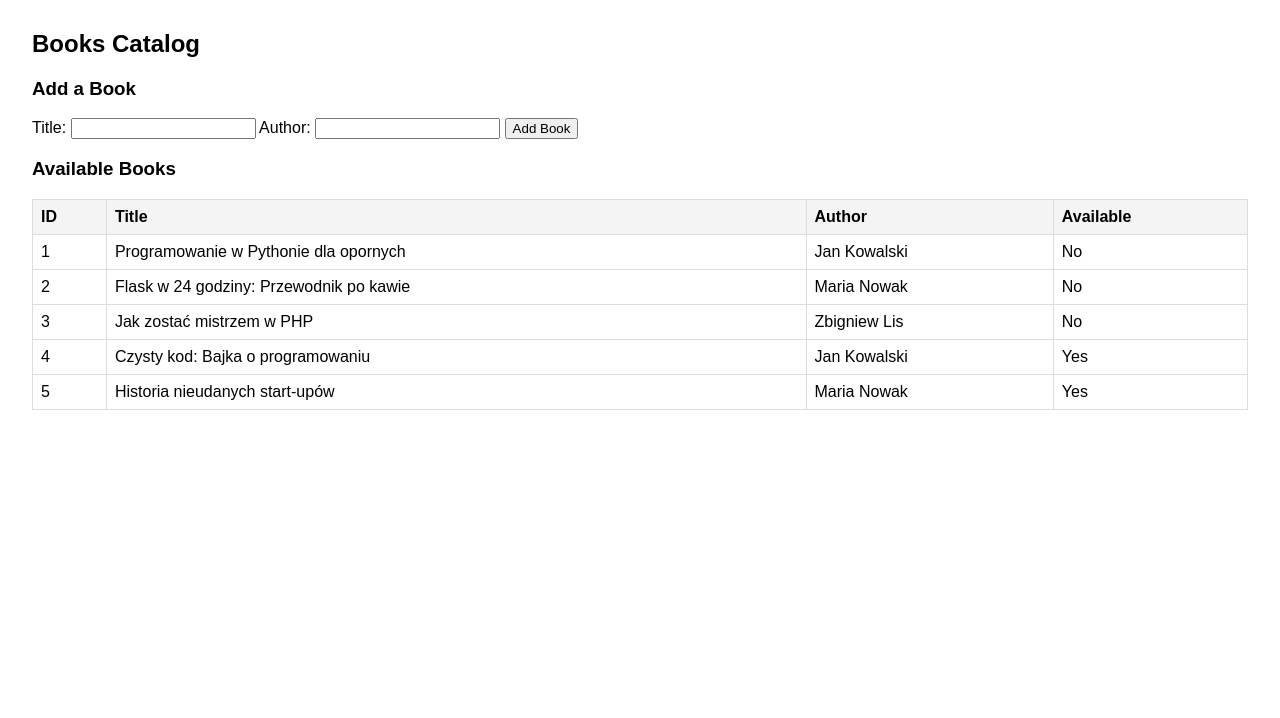
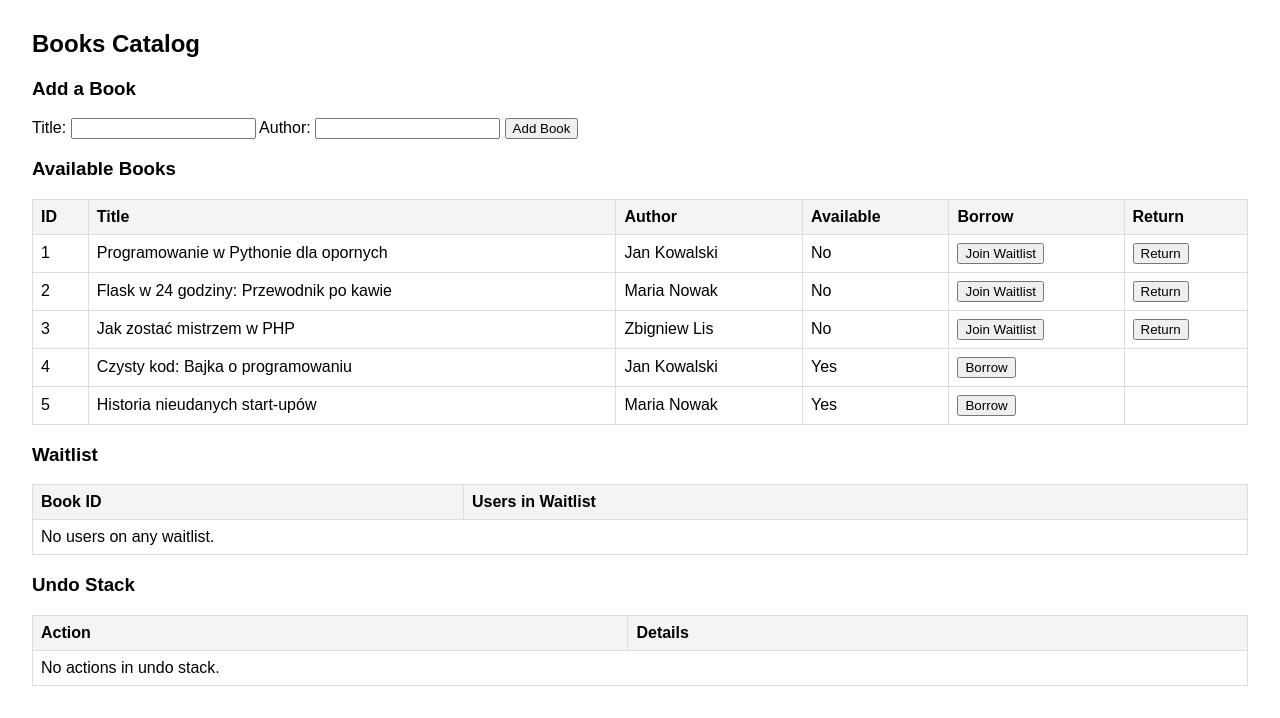
Before and after one commit to vvoinarovych/LibraryManager, a Flask app: page /books in a window 1280 px wide. Shown: the part 152-870 px from the top of the page. Before the commit the page ends 562 px from the top, so only its background shows below. Run offline with Flask 3, Linux system fonts and the light colour scheme; data comes from the database, SQL or seed files in the repository; data that the repository does not hold is empty.

Commit message:
feat: add waitlist and history to frontend

```diff
--- a/controller/routes.py
+++ b/controller/routes.py
@@ -1,7 +1,8 @@
 from flask import Blueprint, jsonify, request, render_template
 
 from database.database import Book
-from service.borrowService import borrow_book, return_book, add_book_to_catalog, list_all_books
+from service.borrowService import borrow_book, return_book, add_book_to_catalog, list_all_books, waitlist, undo_stack, \
+    get_all_reversed_undo_operations
 
 routes = Blueprint('routes', __name__)
 
@@ -56,3 +57,17 @@ def add_book():
 def list_books():
     books = list_all_books()
     return jsonify({"books": books})
+
+@routes.route('/books/waitlist', methods=['GET'])
+def get_all_waitlists():
+    try:
+        all_waitlists = {key: queue.get_all_for_display() for key, queue in waitlist.items()}
+    except Exception as e:
+        print(f"Error processing waitlist: {e}")
+        return jsonify({"error": "Failed to process waitlist data"}), 500
+    return jsonify(all_waitlists)
+
+@routes.route('/books/undo_stack', methods=['GET'])
+def get_undo_stack():
+    undo_data = get_all_reversed_undo_operations()
+    return jsonify({"undo_stack": undo_data})
--- a/model/waitlistQueue.py
+++ b/model/waitlistQueue.py
@@ -15,3 +15,6 @@ class WaitlistQueue:
 
     def is_empty(self):
         return len(self.queue) == 0
+
+    def get_all_for_display(self):
+        return list(self.queue)
--- a/service/borrowService.py
+++ b/service/borrowService.py
@@ -6,11 +6,13 @@ from datetime import date
 waitlist = {}
 undo_stack = UndoStack()
 
+
 def add_book_to_catalog(title, author, published_date=None):
     book = Book(title=title, author=author, published_date=published_date, available=True)
     db.session.add(book)
     db.session.commit()
     return f"Book '{title}' added to catalog with ID {book.id}."
+
 
 def find_book_in_catalog(book_id):
     book = Book.query.get(book_id)
@@ -21,6 +23,7 @@ def find_book_in_catalog(book_id):
             "available": book.available
         }
     return None
+
 
 def borrow_book(user_id, book_id):
     user = User.query.get(user_id)
@@ -37,8 +40,10 @@ def borrow_book(user_id, book_id):
             if book_id not in waitlist:
                 waitlist[book_id] = WaitlistQueue()
             waitlist[book_id].enqueue(user_id)
+            print(f"User {user_id} added to the waitlist for book {book_id}.")
             return "Book not available, added to the waitlist."
     return "User or book not found."
+
 
 def return_book(user_id, book_id):
     user = User.query.get(user_id)
@@ -53,6 +58,16 @@ def return_book(user_id, book_id):
         return f"Book '{book.title}' returned successfully!"
     return "Borrow record not found or user not found."
 
+
 def list_all_books():
     books = Book.query.all()
     return [{"book_id": book.id, "title": book.title, "available": book.available} for book in books]
+
+
+def get_all_reversed_undo_operations():
+    reversed_operations = []
+    temp_stack = undo_stack.stack.copy()
+    while temp_stack:
+        operation = temp_stack.pop()
+        reversed_operations.append(operation)
+    return reversed_operations
--- a/static/js/scripts.js
+++ b/static/js/scripts.js
@@ -1,8 +1,12 @@
 document.addEventListener('DOMContentLoaded', function () {
     const addBookForm = document.getElementById('add-book-form');
     const booksTable = document.getElementById('books-table').querySelector('tbody');
+    const waitlistTable = document.getElementById('waitlist-table').querySelector('tbody');
+    const undoStackTable = document.getElementById('undo-stack-table').querySelector('tbody');
 
     fetchBooks();
+    fetchWaitlists();
+    fetchUndoStack();
 
     addBookForm.addEventListener('submit', async (event) => {
         event.preventDefault();
@@ -19,6 +23,8 @@ document.addEventListener('DOMContentLoaded', function () {
         alert(data.message);
         addBookForm.reset();
         fetchBooks();
+        fetchWaitlists();
+        fetchUndoStack();
     });
 
     async function fetchBooks() {
@@ -32,11 +38,97 @@ document.addEventListener('DOMContentLoaded', function () {
                     <td>${book.title}</td>
                     <td>${book.author}</td>
                     <td>${book.available ? 'Yes' : 'No'}</td>
+                    <td>
+                        <button class="borrow-btn" data-book-id="${book.id}">
+                            ${book.available ? 'Borrow' : 'Join Waitlist'}
+                        </button>
+                    </td>
+                    <td>
+                        ${!book.available ? `<button class="return-btn" data-book-id="${book.id}">Return</button>` : ''}
+                    </td>
                 </tr>`;
                 booksTable.innerHTML += row;
             });
+
+            document.querySelectorAll('.borrow-btn').forEach(button => {
+                button.addEventListener('click', async (event) => {
+                    const bookId = event.target.getAttribute('data-book-id');
+                    const userId = prompt('Enter your user ID:');
+                    if (userId) {
+                        const response = await fetch('/books/borrow', {
+                            method: 'POST',
+                            headers: { 'Content-Type': 'application/json' },
+                            body: JSON.stringify({ user_id: userId, book_id: bookId }),
+                        });
+                        const data = await response.json();
+                        alert(data.message);
+                        fetchBooks();
+                        fetchWaitlists();
+                        fetchUndoStack();
+                    }
+                });
+            });
+
+            document.querySelectorAll('.return-btn').forEach(button => {
+                button.addEventListener('click', async (event) => {
+                    const bookId = event.target.getAttribute('data-book-id');
+                    const userId = prompt('Enter your user ID:');
+                    if (userId) {
+                        const response = await fetch('/books/return', {
+                            method: 'POST',
+                            headers: { 'Content-Type': 'application/json' },
+                            body: JSON.stringify({ user_id: userId, book_id: bookId }),
+                        });
+                        const data = await response.json();
+                        alert(data.message);
+                        fetchBooks();
+                        fetchWaitlists();
+                        fetchUndoStack();
+                    }
+                });
+            });
         } else {
-            booksTable.innerHTML = '<tr><td colspan="4">No books available.</td></tr>';
+            booksTable.innerHTML = '<tr><td colspan="6">No books available.</td></tr>';
+        }
+    }
+
+    async function fetchWaitlists() {
+        const response = await fetch('/books/waitlist');
+        if (response.ok) {
+            const waitlists = await response.json();
+            waitlistTable.innerHTML = '';
+            if (Object.keys(waitlists).length > 0) {
+                Object.entries(waitlists).forEach(([bookId, users]) => {
+                    const usersList = users.map(userId => `User ${userId}`).join(', ');
+                    const row = `<tr>
+                        <td>${bookId}</td>
+                        <td>${usersList}</td>
+                    </tr>`;
+                    waitlistTable.innerHTML += row;
+                });
+            } else {
+                waitlistTable.innerHTML = '<tr><td colspan="2">No users on any waitlist.</td></tr>';
+            }
+        } else {
+            waitlistTable.innerHTML = '<tr><td colspan="2">Failed to load waitlists.</td></tr>';
+        }
+    }
+
+    async function fetchUndoStack() {
+        const response = await fetch('/books/undo_stack');
+        if (response.ok) {
+            const data = await response.json();
+            undoStackTable.innerHTML = '';
+            if (data.undo_stack && data.undo_stack.length > 0) {
+                data.undo_stack.forEach(action => {
+                    const row = `<tr><td>${action[0]}</td><td>User ${action[1]}, Book ${action[2]}</td></tr>`;
+                    undoStackTable.innerHTML += row;
+                });
+            } else {
+                undoStackTable.innerHTML = '<tr><td colspan="2">No actions in undo stack.</td></tr>';
+            }
+        } else {
+            undoStackTable.innerHTML = '<tr><td colspan="2">Failed to load undo stack.</td></tr>';
         }
     }
 });
--- a/templates/books.html
+++ b/templates/books.html
@@ -22,9 +22,41 @@
                 <th>Title</th>
                 <th>Author</th>
                 <th>Available</th>
+                <th>Borrow</th>
+                <th>Return</th>
             </tr>
         </thead>
         <tbody></tbody>
     </table>
 </div>
+
+<div>
+    <h3>Waitlist</h3>
+    <table id="waitlist-table">
+        <thead>
+            <tr>
+                <th>Book ID</th>
+                <th>Users in Waitlist</th>
+            </tr>
+        </thead>
+        <tbody>
+            <tr>
+                <td colspan="2">Loading...</td>
+            </tr>
+        </tbody>
+    </table>
+</div>
+<div>
+    <h3>Undo Stack</h3>
+    <table id="undo-stack-table">
+        <thead>
+            <tr>
+                <th>Action</th>
+                <th>Details</th>
+            </tr>
+        </thead>
+        <tbody></tbody>
+    </table>
+</div>
+
 {% endblock %}
```
Also changed, not shown: 1 other file.
